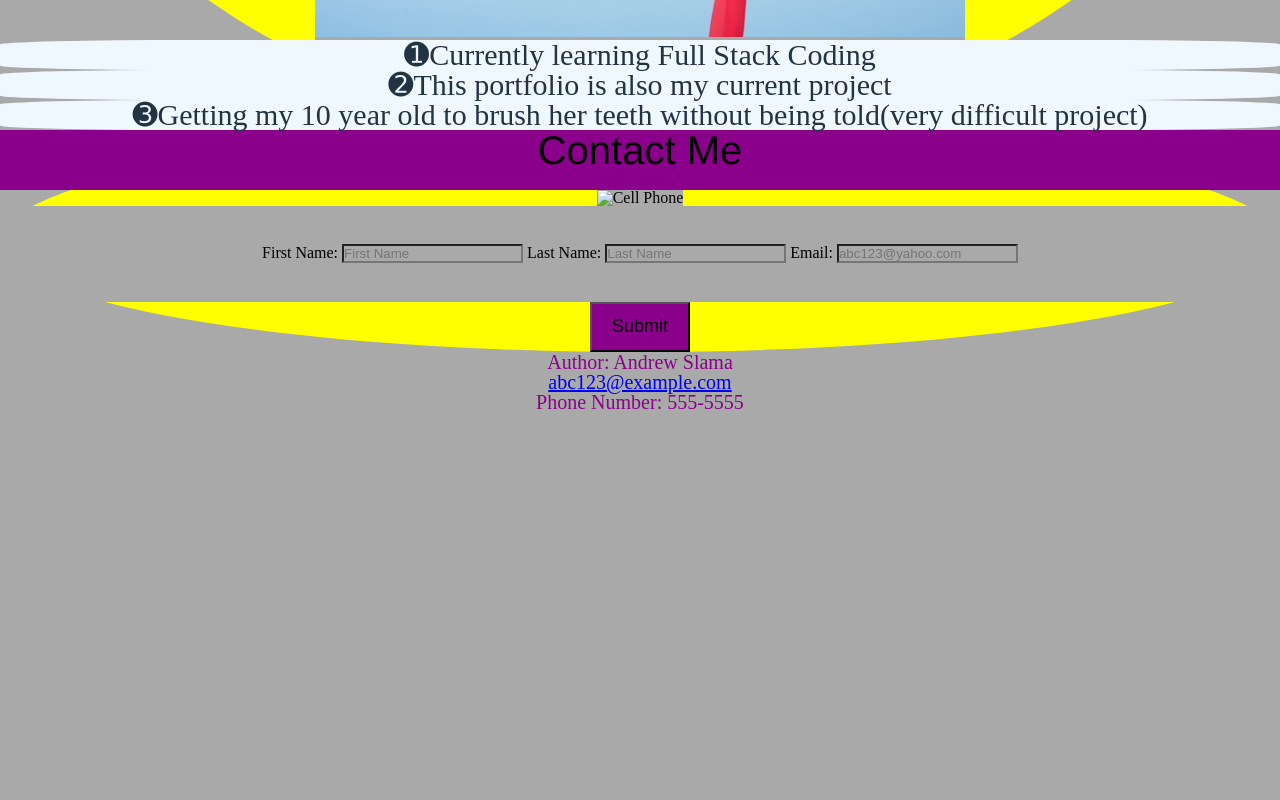
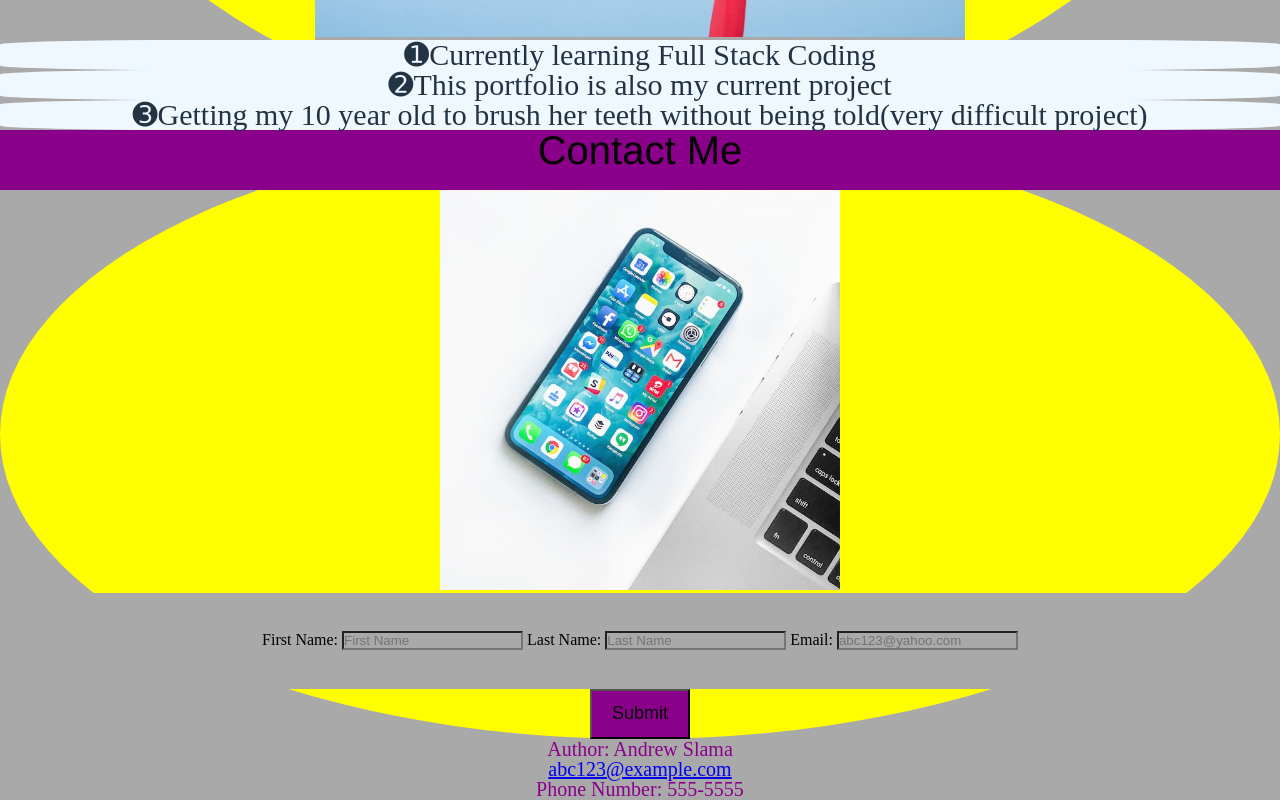
Before and after one commit to AndrewSlama/Portfolio, a plain HTML site: page index.html in a window 1280 px wide. Shown: the part 1229-2029 px from the top of the page. Before the commit the page ends 1642 px from the top, so only its background shows below. Drawn offline with Linux system fonts and the light colour scheme.

Commit message:
forgot one

```diff
--- a/index.html
+++ b/index.html
@@ -48,7 +48,7 @@
         <section>
           <div class="contact">
             <header id="contact-me">Contact Me</header>
-            <img src="C:\Users\slama\Downloads\rahul-chakraborty-xsGxhtAsfSA-unsplash.jpg" alt="Cell Phone">
+            <img src="/assets/images/Phone.jpg" alt="Cell Phone">
             <form>
               <label for="fname">First Name:</label>
               <input type="text" id="fname" name="fname" placeholder="First Name">
```
